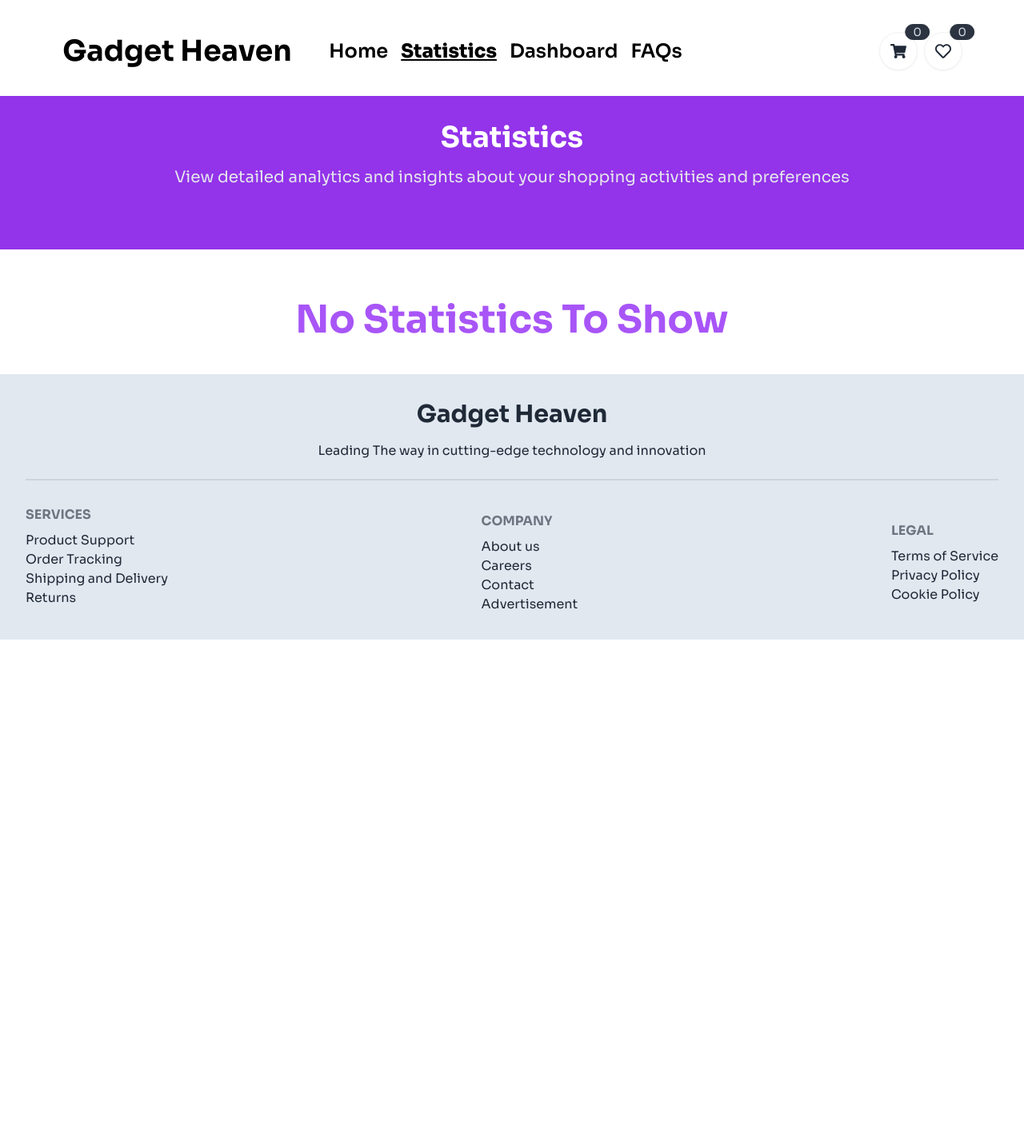
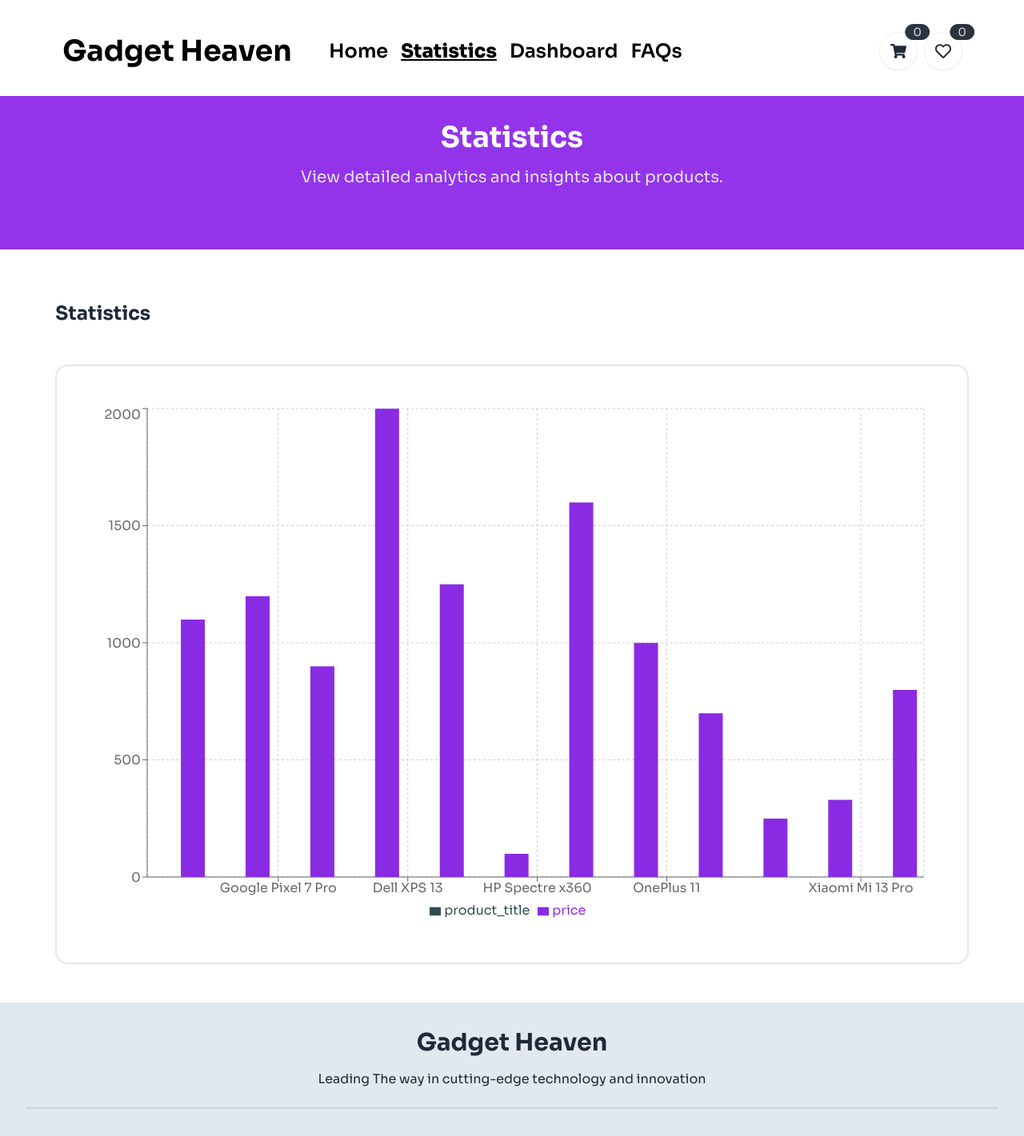
Before and after one commit to jubayerahmmad/Gadget-Heaven, a React (Vite) app: page /statistics in a window 1280 px wide. Shown: the top 1421 px of the page at 80% size. Before the commit the page ends 800 px from the top, so only its background shows below. Built offline with nearby package versions, Linux system fonts and the light colour scheme.

Commit message:
stats page with rechart

```diff
--- a/package.json
+++ b/package.json
@@ -18,7 +18,8 @@
     "react-icons": "^5.3.0",
     "react-modal": "^3.16.1",
     "react-rating-stars-component": "^2.2.0",
-    "react-router-dom": "^6.27.0"
+    "react-router-dom": "^6.27.0",
+    "recharts": "^2.13.3"
   },
   "devDependencies": {
     "@eslint/js": "^9.13.0",
--- a/src/main.jsx
+++ b/src/main.jsx
@@ -46,6 +46,7 @@
       {
         path: "/statistics",
         element: <Statistics></Statistics>,
+        loader: () => fetch("../productData.json"),
       },
       {
         path: "/faqs",
--- a/src/pages/Statistics.jsx
+++ b/src/pages/Statistics.jsx
@@ -1,6 +1,19 @@
 import { Helmet } from "react-helmet-async";
+import { useLoaderData } from "react-router-dom";
+import {
+  Bar,
+  XAxis,
+  YAxis,
+  CartesianGrid,
+  Tooltip,
+  Legend,
+  ResponsiveContainer,
+  BarChart,
+} from "recharts";
 
 const Statistics = () => {
+  const products = useLoaderData();
+
   return (
     <div>
       <Helmet>
@@ -12,15 +25,28 @@
             Statistics
           </h1>
           <p className="text-lg lg:text-xl text-gray-200 text-center">
-            View detailed analytics and insights about your shopping activities
-            and preferences
+            View detailed analytics and insights about products.
           </p>
         </div>
       </div>
-      <div>
-        <h1 className="text-5xl text-center text-purple-500 font-bold mt-16">
-          No Statistics To Show
-        </h1>
+      <div className="w-11/12 mx-auto p-4">
+        <h1 className="text-2xl font-bold my-12">Statistics</h1>
+
+        <div className="lg:p-12 p-2 border-2 rounded-2xl">
+          <ResponsiveContainer height={650}>
+            <BarChart data={products}>
+              <CartesianGrid strokeDasharray="3 3" />
+              <XAxis dataKey="product_title" scale="band" />
+              <YAxis />
+              <Tooltip />
+              <Legend></Legend>
+
+              <Bar dataKey="product_title" fill="#2F4F4F" />
+              <Bar dataKey="price" fill="#8a2be4" />
+              {/* Fill color set to purple */}
+            </BarChart>
+          </ResponsiveContainer>
+        </div>
       </div>
     </div>
   );
```
Also changed, not shown: 1 other file (tests, documents, lock files or other folders).
